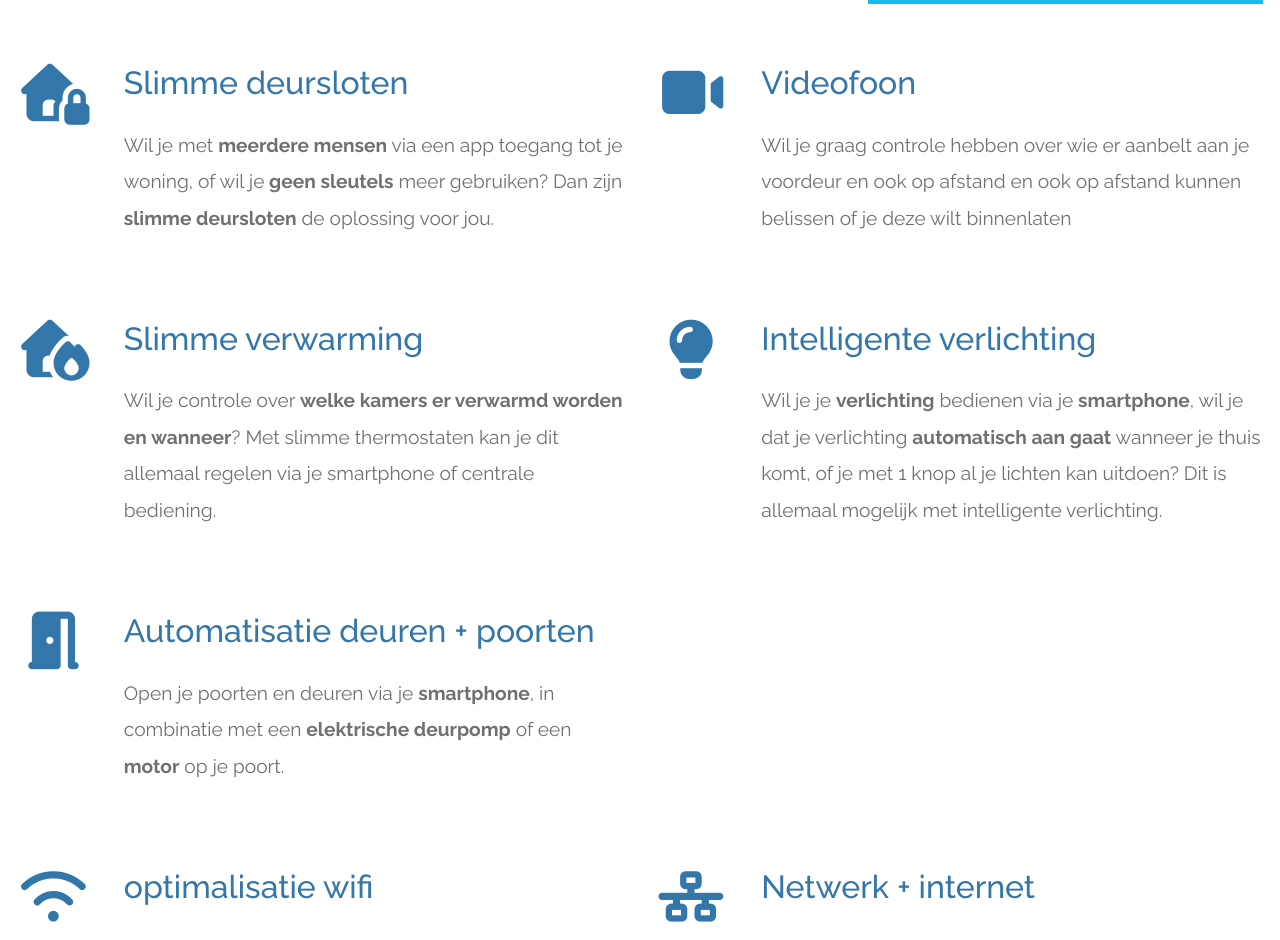
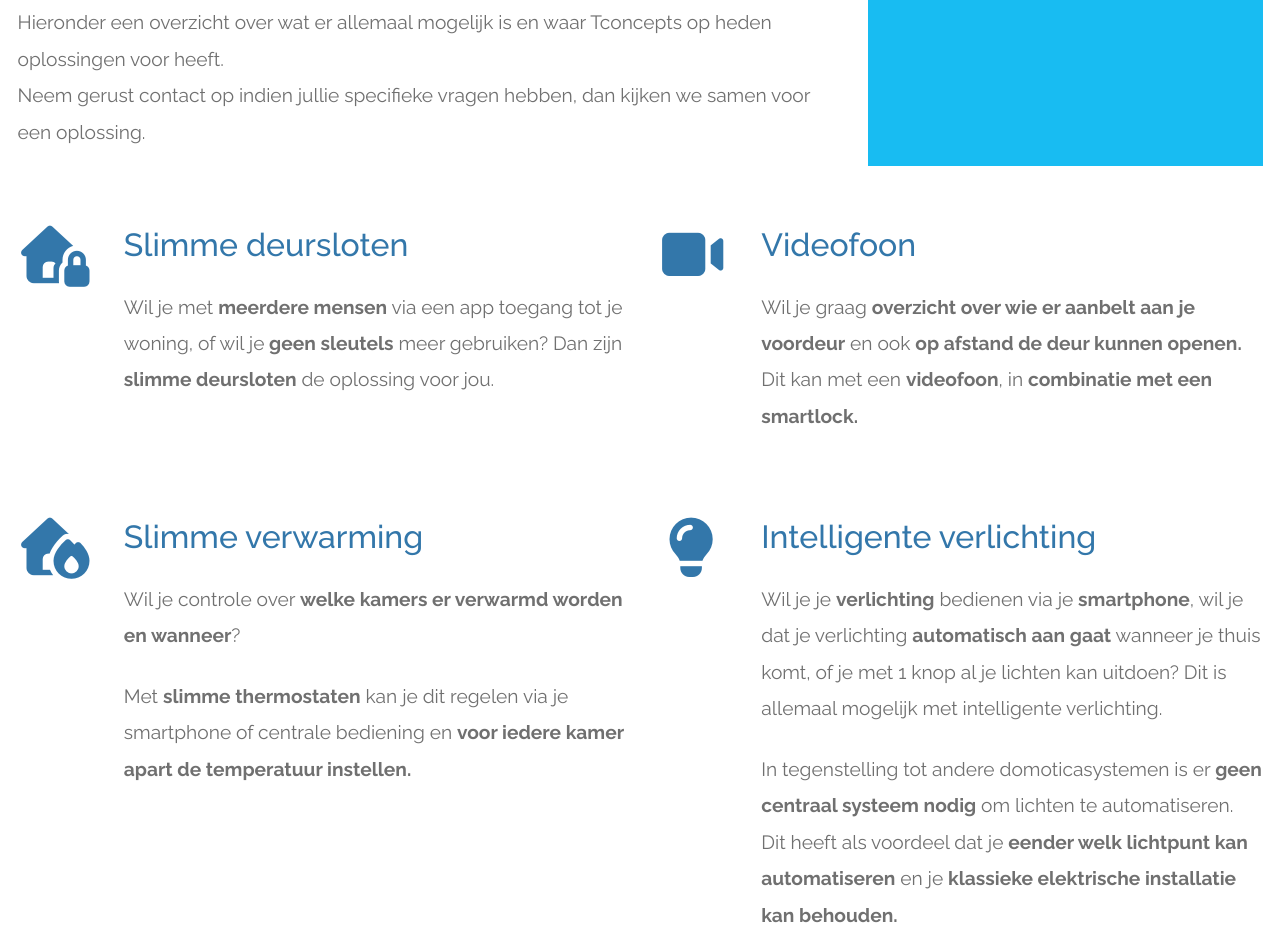
Before and after one commit to bjille/Tconcepts-website, a plain HTML site: page index.html in a window 1280 px wide. Shown: the part 1860-2800 px from the top of the page. Drawn offline with Linux system fonts and the light colour scheme.

Commit message:
tekst update

```diff
--- a/index.html
+++ b/index.html
@@ -30,9 +30,8 @@ https://www.tooplate.com/view/2117-infinite-loop
   <meta name="author" content="Tconcepts" />
 
   <!-- Sociale media / Open Graph -->
-  <meta property="og:title" content="Tconcepts - uw partner voor home automation" />
-  <meta property="og:description"
-    content="Uw aanspreekpunt voor aanpassingen van elektriciteit in de vlaamse ardennen en regio Oost Vlaanderen." />
+  <meta property="og:title" content="Tconcepts - home automation & elektriciteitswerken" />
+  <meta property="og:description" content="Uw aanspreekpunt voor automatisatie en aanpassingen van elektriciteit." />
   <meta property="og:type" content="website" />
   <meta property="og:url" content="https://www.tconcepts.be/" />
   <meta property="og:image" content="https://www.tconcepts.be/tconcepts-logo-transparent.png" />
@@ -192,8 +191,13 @@ https://www.tooplate.com/view/2117-infinite-loop
               Tconcepts kiest bewust voor <strong>Home assistant</strong> als domoticaplatform, zo kunnen alle producten
               die je reeds bezit ook daarin geintegreerd worden. Home assistant werkt bovendien volledig
               <strong>onafhankelijk van het internet.</strong>
-            </p> kijk op de
-            website van <a href="https://www.home-assistant.io/" target="_blank">Home assistant</a> voor meer info.
+            </p> kijk op de website van <a href="https://www.home-assistant.io/" target="_blank">Home assistant</a> voor
+            meer info.
+            </p>
+
+            <p>Hieronder een overzicht over wat er allemaal mogelijk is en waar Tconcepts op heden oplossingen voor
+              heeft.
+              <br>Neem gerust contact op indien jullie specifieke vragen hebben, dan kijken we samen voor een oplossing.
             </p>
           </div>
         </div>
@@ -227,8 +231,10 @@ https://www.tooplate.com/view/2117-infinite-loop
           <div class="tm-intro-text-container">
             <h2 class="tm-text-primary mb-4">Videofoon</h2>
             <p class="mb-4 tm-intro-text">
-              Wil je graag controle hebben over wie er aanbelt aan je voordeur en ook op afstand en ook op afstand
-              kunnen belissen of je deze wilt binnenlaten</p>
+              Wil je graag <strong>overzicht over wie er aanbelt aan je voordeur</strong> en ook <strong>op afstand de
+                deur kunnen openen.</strong>
+              <br>Dit kan met een <strong>videofoon</strong>, in <strong>combinatie met een smartlock.</strong>
+            </p>
             <!-- <div class="tm-continue">
               <a href="#testimonials" class="tm-intro-text tm-btn-primary">Meer info</a>
             </div> -->
@@ -245,9 +251,10 @@ https://www.tooplate.com/view/2117-infinite-loop
           <div class="tm-intro-text-container">
             <h2 class="tm-text-primary mb-4">Slimme verwarming</h2>
             <p class="mb-4 tm-intro-text">
-              Wil je controle over <strong>welke kamers er verwarmd worden en wanneer</strong>? Met slimme thermostaten
-              kan je dit
-              allemaal regelen via je smartphone of centrale bediening.
+              Wil je controle over <strong>welke kamers er verwarmd worden en wanneer</strong>?</p>
+            <p>Met <strong>slimme thermostaten</strong> kan je dit regelen via je smartphone of centrale bediening en
+              <strong>voor iedere kamer
+                apart de temperatuur instellen.</strong>
             </p>
             <!--
             <div class="tm-continue">
@@ -266,7 +273,13 @@ https://www.tooplate.com/view/2117-infinite-loop
               Wil je je <strong>verlichting</strong> bedienen via je <strong>smartphone</strong>, wil je dat je
               verlichting <strong>automatisch aan gaat</strong>
               wanneer je thuis komt, of je met 1 knop al je lichten kan uitdoen? Dit is allemaal mogelijk met
-              intelligente verlichting.
+              intelligente verlichting.</p>
+
+            <p>In tegenstelling tot andere domoticasystemen is er <strong>geen centraal systeem nodig</strong> om
+              lichten te
+              automatiseren.
+              <br>Dit heeft als voordeel dat je <strong>eender welk lichtpunt kan automatiseren</strong> en je
+              <strong>klassieke elektrische installatie kan behouden.</strong>
             </p>
 
             <!-- <div class="tm-continue">
```
